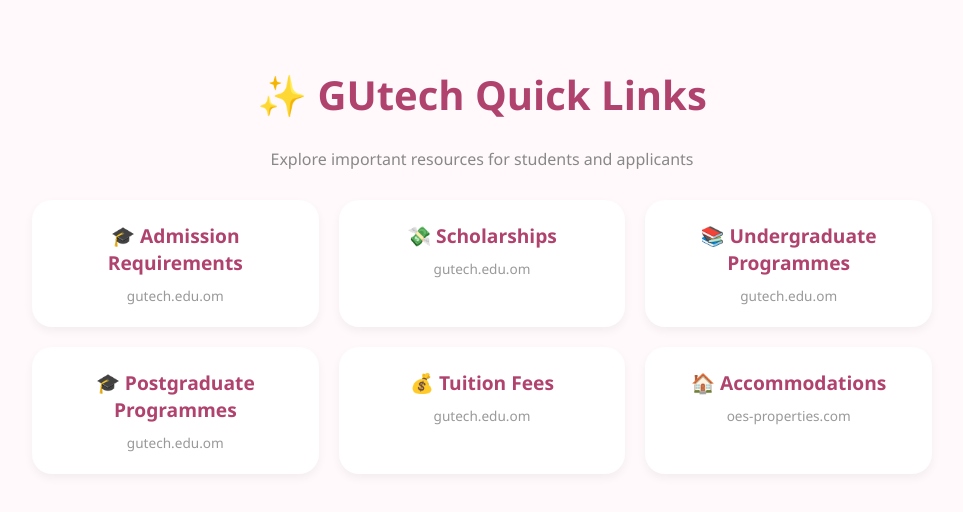
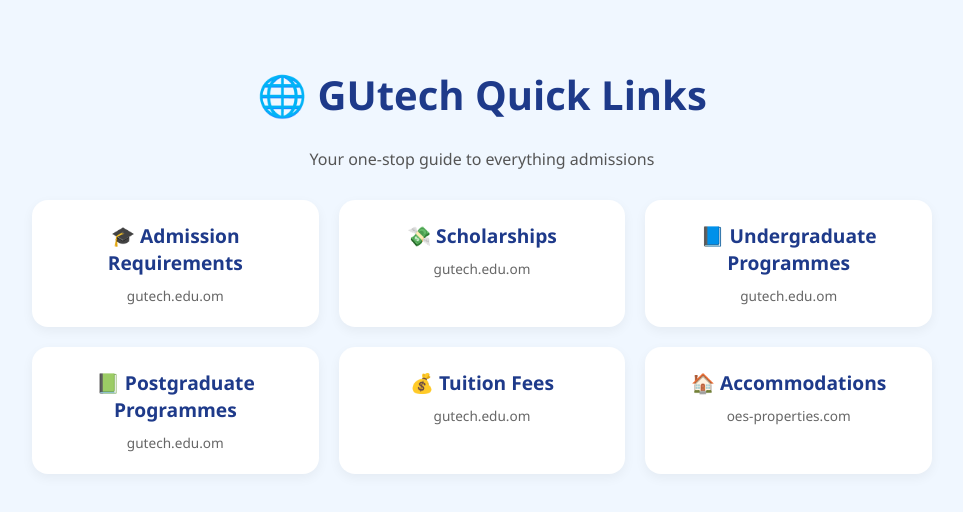
Before and after one commit to NOTFEDZ/GUtech-Links, a plain HTML site: page index.html in a window 1280 px wide. Shown: the whole page, without its empty margins (158-1121 px from the left). Drawn offline with Linux system fonts and the light colour scheme.

Commit message:
Update index.html

```diff
--- a/index.html
+++ b/index.html
@@ -8,8 +8,8 @@
     body {
       margin: 0;
       font-family: 'Segoe UI', sans-serif;
-      background: #fff9fb;
-      color: #333;
+      background: #f0f7ff;
+      color: #222;
       display: flex;
       flex-direction: column;
       align-items: center;
@@ -17,13 +17,13 @@
     }
 
     h1 {
-      color: #b0436e;
+      color: #1e3a8a;
       font-size: 2.5rem;
       margin-bottom: 10px;
     }
 
     p {
-      color: #888;
+      color: #555;
       margin-bottom: 30px;
     }
 
@@ -36,33 +36,32 @@
     }
 
     .card {
-      background: #fff;
+      background: #ffffff;
       padding: 20px;
-      border-radius: 20px;
-      box-shadow: 0 4px 10px rgba(0, 0, 0, 0.05);
+      border-radius: 16px;
+      box-shadow: 0 4px 12px rgba(0, 0, 0, 0.05);
       text-align: center;
       transition: all 0.3s ease;
       text-decoration: none;
-      color: #333;
+      color: #1e3a8a;
       border: 2px solid transparent;
     }
 
     .card:hover {
       transform: translateY(-5px);
-      border-color: #ffd1e3;
-      box-shadow: 0 6px 20px rgba(255, 128, 171, 0.2);
+      border-color: #93c5fd;
+      box-shadow: 0 8px 20px rgba(30, 58, 138, 0.15);
     }
 
     .card-title {
       font-size: 1.2rem;
       font-weight: bold;
       margin-bottom: 10px;
-      color: #b0436e;
     }
 
     .card-url {
       font-size: 0.85rem;
-      color: #999;
+      color: #666;
     }
 
     @media (max-width: 600px) {
@@ -73,8 +72,8 @@
   </style>
 </head>
 <body>
-  <h1>✨ GUtech Quick Links</h1>
-  <p>Explore important resources for students and applicants</p>
+  <h1>🌐 GUtech Quick Links</h1>
+  <p>Your one-stop guide to everything admissions</p>
 
   <div class="links-container">
     <a class="card" href="https://www.gutech.edu.om/applicants-to-undergraduate-programmes/" target="_blank">
@@ -88,12 +87,12 @@
     </a>
 
     <a class="card" href="https://www.gutech.edu.om/undergraduate-programmes/" target="_blank">
-      <div class="card-title">📚 Undergraduate Programmes</div>
+      <div class="card-title">📘 Undergraduate Programmes</div>
       <div class="card-url">gutech.edu.om</div>
     </a>
 
     <a class="card" href="https://www.gutech.edu.om/postgraduate-programmes/" target="_blank">
-      <div class="card-title">🎓 Postgraduate Programmes</div>
+      <div class="card-title">📗 Postgraduate Programmes</div>
       <div class="card-url">gutech.edu.om</div>
     </a>
 
```
